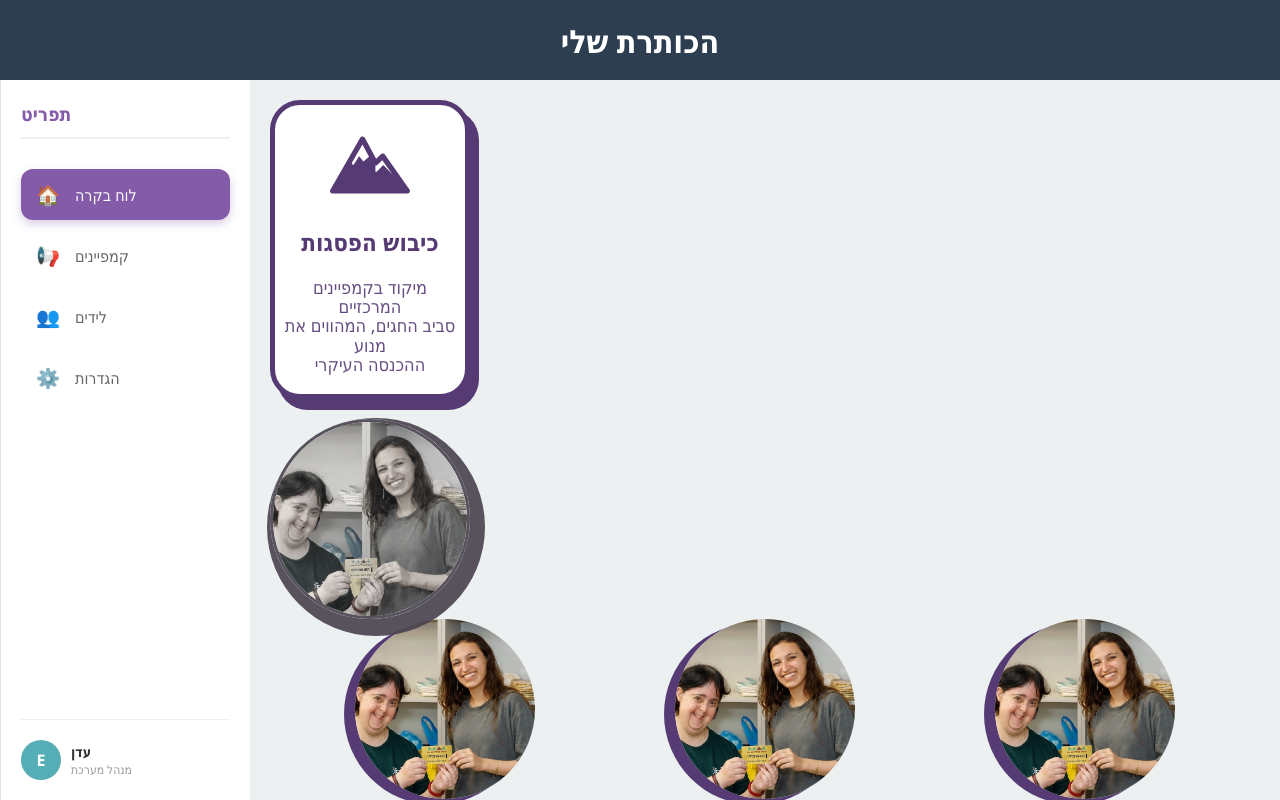
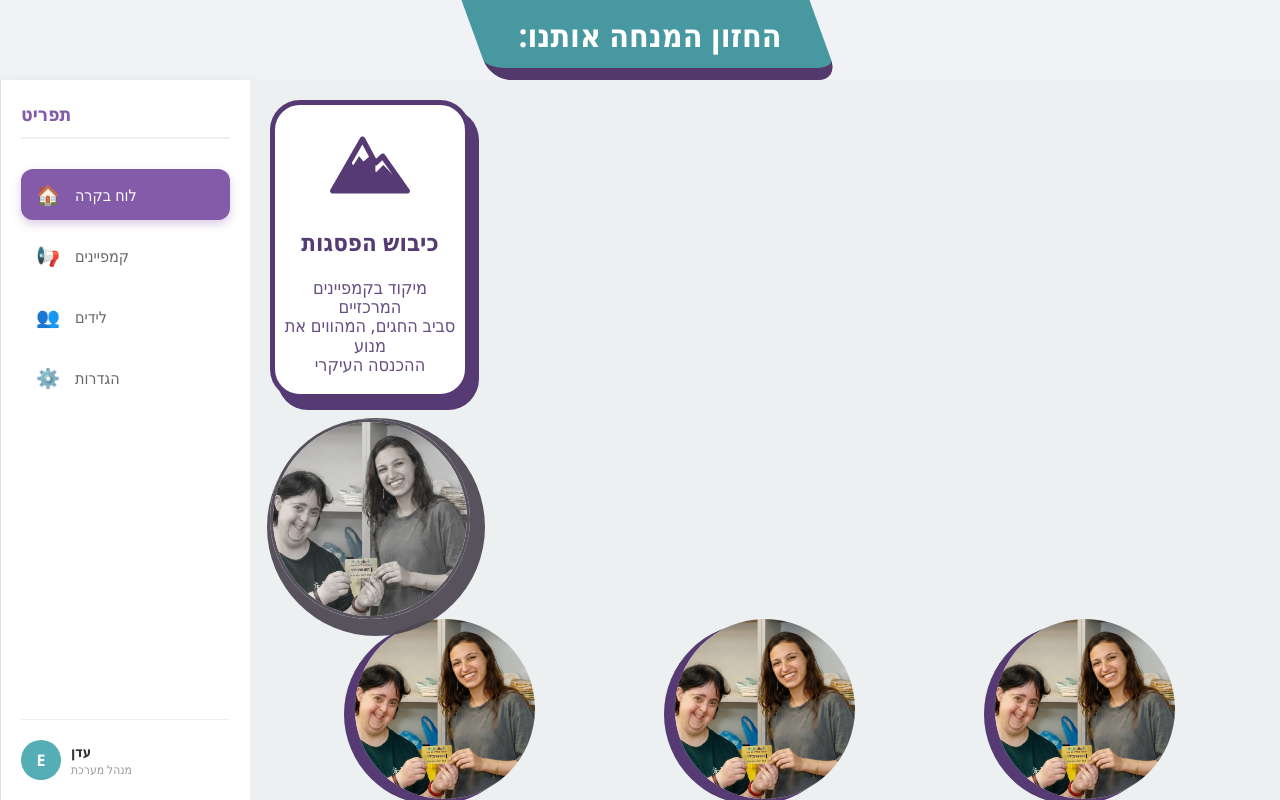
Before and after one commit to eededeedencohen/web-presentation, a React (Vite) app: page / in a window 1280 px wide. Built offline with nearby package versions, Linux system fonts and the light colour scheme.

Commit message:
feat: add  a basic Title component

```diff
--- a/src/components/HeaderBlock/HeaderBlock.jsx
+++ b/src/components/HeaderBlock/HeaderBlock.jsx
@@ -1,10 +1,12 @@
 // components/HeaderBlock/HeaderBlock.jsx
+import React from 'react';
 import styles from './HeaderBlock.module.css';
+import Title from '../Title/Title';
 
 export default function HeaderBlock() {
   return (
     <div className={styles.container}>
-      <h1 className={styles.title}>הכותרת שלי</h1>
+      <Title text="החזון המנחה אותנו:" className={styles.title} />
     </div>
   );
 }
--- a/src/components/HeaderBlock/HeaderBlock.module.css
+++ b/src/components/HeaderBlock/HeaderBlock.module.css
@@ -1,11 +1,16 @@
-/* components/HeaderBlock/HeaderBlock.module.css */
 .container {
-    background-color: #2c3e50;
-    /* כחול כהה */
-    color: white;
+    background-color: #f0f2f5;
+    /* צבע רקע כללי בהיר */
+    width: 100%;
     height: 100%;
-    /* תמיד ימלא את המקום שיתנו לו */
+    /* ממלא את ה-80px של הגריד */
     display: flex;
+    justify-content: center;
+    /* מצמיד את הכותרת לימין */
     align-items: center;
-    justify-content: center;
+    /* מיישר לגובה */
+    padding-left: 20px;
+    /* רווח קטן מהקצה */
+    overflow: hidden;
+    /* מונע חריגה אם השיפוע יוצא מהגבול */
 }
--- /dev/null
+++ b/src/components/Title/Title.jsx
@@ -0,0 +1,17 @@
+import React from "react";
+import styles from "./Title.module.css";
+
+export default function Title({ text, className = "" }) {
+  return (
+    <div className={`${styles.title} ${className}`}>
+      {/* החלק הימני - הזנב המשופע */}
+      <div className={styles["parallelogram-part"]}></div>
+
+      {/* החלק האמצעי - המלבן עם הטקסט */}
+      <div className={styles["rectangle-part"]}>{text}</div>
+
+      {/* החלק השמאלי - המלבן עם הטקסט */}
+      <div className={styles["parallelogram-part2"]}></div>
+    </div>
+  );
+}
--- /dev/null
+++ b/src/components/Title/Title.module.css
@@ -0,0 +1,68 @@
+.title {
+    display: flex;
+    flex-direction: row;
+    height: 100%;
+    align-items: stretch;
+    direction: ltr;
+    /* זנב שמאל -> מלבן -> זנב ימין */
+    /* מונע פסי גלילה אם הזוויות חורגות */
+}
+
+.rectangle-part {
+    background-color: #4798a1;
+    color: white;
+    display: flex;
+    align-items: center;
+    padding: 0 10px;
+    /* ריווח שווה משני הצדדים */
+
+    border-bottom: 12px solid #53386b;
+
+    font-size: 2rem;
+    font-weight: bold;
+    direction: rtl;
+
+    /* קריטי: שמים את המלבן מעל הצדדים כדי להסתיר את החיבור */
+    position: relative;
+    z-index: 2;
+}
+
+/* החלק הימני (ב-LTR הוא ראשון מצד שמאל) */
+.parallelogram-part {
+    width: 50px;
+    background-color: #4798a1;
+    border-bottom: 12px solid #53386b;
+
+    /* הזווית */
+    transform: skewX(20deg);
+
+    /* מחבר אותו למלבן מימינו */
+    margin-right: -18px;
+
+    position: relative;
+    z-index: 1;
+    /* מתחת למלבן */
+
+    /* עיגול הפינה החיצונית השמאלית */
+    border-bottom-left-radius: 20px;
+}
+
+/* החלק השמאלי (ב-LTR הוא אחרון מצד ימין) */
+.parallelogram-part2 {
+    width: 50px;
+    background-color: #4798a1;
+    border-bottom: 12px solid #53386b;
+
+    /* הזווית - אותה זווית כדי ליצור מקבילית רציפה */
+    transform: skewX(20deg);
+
+    /* תיקון: מרג'ין משמאל כדי להתחבר למלבן שמשמאלו */
+    margin-left: -18px;
+
+    position: relative;
+    z-index: 1;
+    /* מתחת למלבן */
+
+    /* תיקון: עיגול הפינה החיצונית הימנית */
+    border-bottom-right-radius: 20px;
+}
```
